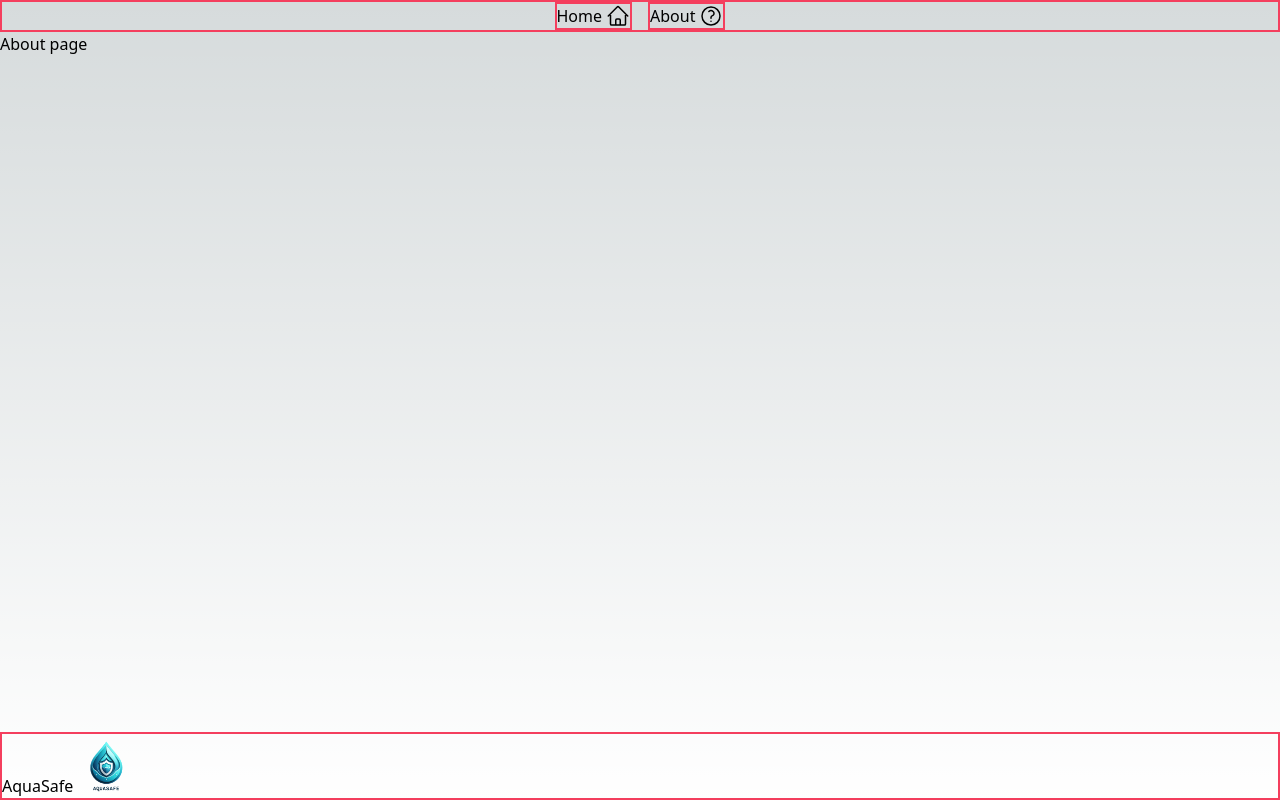
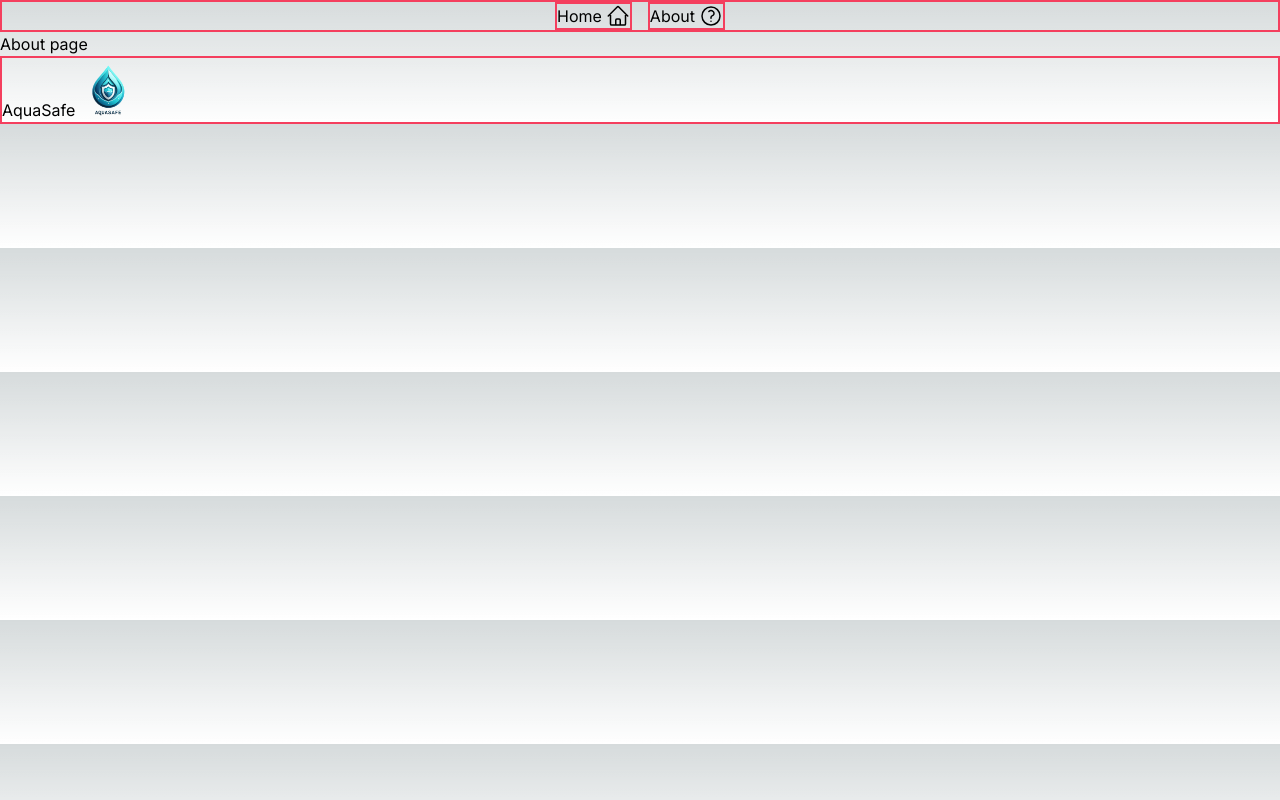
Before and after one commit to davidballezaa/aquasafe, a Next.js app: page /about in a window 1280 px wide. Built offline with nearby package versions, Linux system fonts and the light colour scheme.

Commit message:
Refactor layout.js to simplify body class and remove unnecessary div

```diff
--- a/src/app/layout.js
+++ b/src/app/layout.js
@@ -13,13 +13,9 @@ export const metadata = {
 export default function RootLayout({ children }) {
     return (
         <html lang="en">
-            <body
-                className={
-                    'h-screen flex flex-col items-between' + inter.className
-                }
-            >
+            <body className={inter.className}>
                 <Header />
-                <div className="h-100 grow">{children}</div>
+                {children}
                 <Footer />
             </body>
         </html>
```
